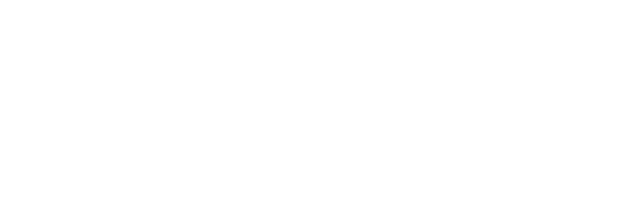
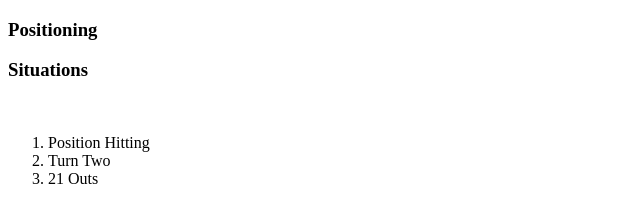
Before and after one commit to MrRyanTBaker/softball_drills, a plain HTML site: page defensive_strategy.html in a window 1280 px wide. Shown: the whole page, without its empty margins (0-640 px from the left). Drawn offline with Linux system fonts and the light colour scheme.

Commit message:
added drill from throwing

```diff
--- a/defensive_strategy.html
+++ b/defensive_strategy.html
@@ -13,6 +13,18 @@
 
 	<body>
 
+<h3>Positioning</h3>
+
+
+<h3>Situations</h3></br>
+
+	<ol>
+
+		<li>Position Hitting</li>
+		<li>Turn Two</li>
+		<li>21 Outs</li>
+
+	</ol></br>
 
 
 
```
